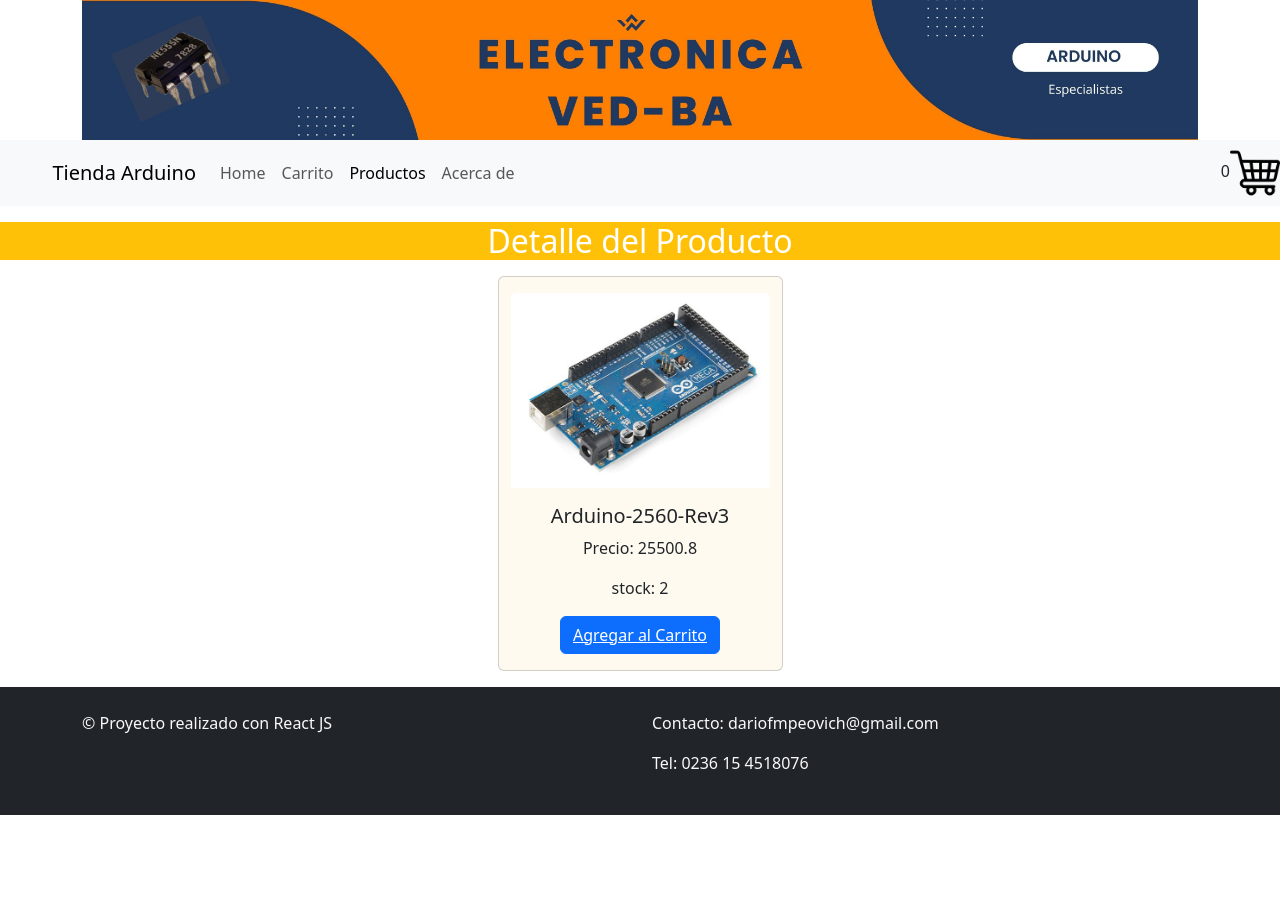
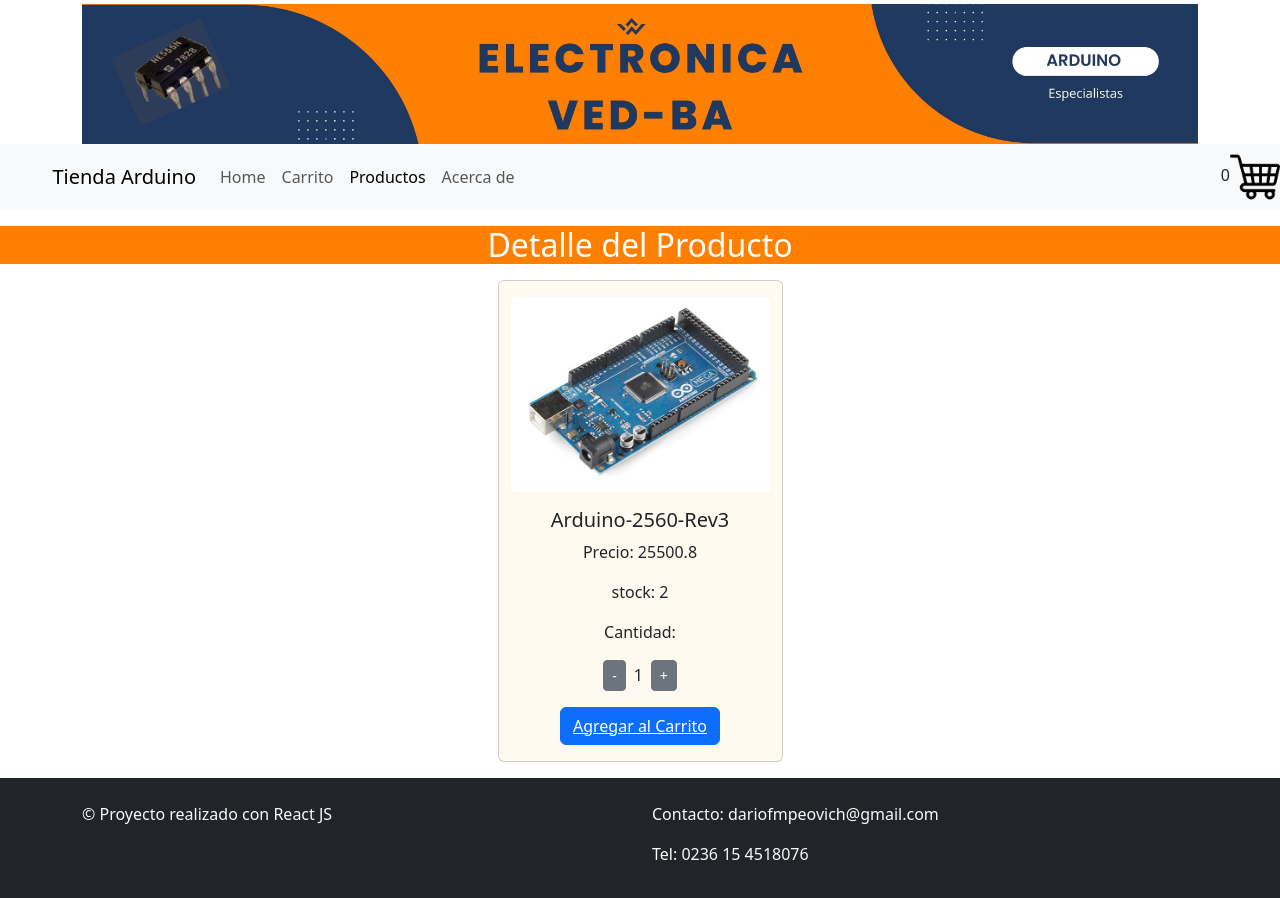
Before and after one commit to DarioPeovich/coderReactProyect, a React (Create React App) app: page /products/1iev5huuullk0xukk in a window 1280 px wide. Shown: the top 898 px of the page. Before the commit the page ends 815 px from the top, so only its background shows below. Built offline with nearby package versions, Linux system fonts and the light colour scheme.

Commit message:
Version 02-10-23_01

```diff
--- a/src/Pages/Home/Home.jsx
+++ b/src/Pages/Home/Home.jsx
@@ -34,6 +34,15 @@
       .catch((error) => {});
   }, []);
 
+    // Estilo para los h2
+    const h2Style = {
+      backgroundColor: "#FF8000",
+      color: "white",
+      textAlign: "center",
+      padding: "10px",
+      marginTop: "20px",
+    };
+
   return (
     <div>
       {/* Toast de carga */}
@@ -45,9 +54,9 @@
         <Toast.Body>Cargando productos en Oferta...</Toast.Body>
       </Toast>
 
-      <h2 className="mt-3 bg-warning text-white text-center">Novedades</h2>
+      <h2 style={h2Style}>Novedades</h2>
       <Listado productos={productosNovedades} />
-      <h2 className="mt-3 bg-warning text-white text-center">Ofertas</h2>
+      <h2 style={h2Style}>Ofertas</h2>
       <Listado productos={productosOfertas} />
     </div>
   );
--- a/src/Pages/Item/Item.jsx
+++ b/src/Pages/Item/Item.jsx
@@ -1,4 +1,4 @@
-import React from "react";
+import React, { useState } from "react";
 import { Link, useParams } from "react-router-dom";
 import { getItemById } from "../../Misc/Items";
 import { Button, Card, Container, Row } from "react-bootstrap";
@@ -7,11 +7,24 @@
 function Item() {
   const { itemId } = useParams();
   const producto = getItemById(itemId);
+  const [cantidad, setCantidad] = useState(1);
+  const incrementarCantidad = () => {
+    if (cantidad < producto.stock) {
+      setCantidad(cantidad + 1);
+    }
+  };
 
+  const decrementarCantidad = () => {
+    if (cantidad > 1) {
+      setCantidad(cantidad - 1);
+    }
+  };
+  const h2Style = {
+    backgroundColor: "#FF8000"
+  }
   return (
     <div>
-      {/* Utiliza clases de Bootstrap para hacer que la Card sea responsiva */}
-      <h2 className= "mt-3 bg-warning text-white text-center">Detalle del Producto</h2>
+      <h2 style={h2Style} className= "mt-3 text-white text-center">Detalle del Producto</h2>
       <Container className="mt-3">
         <Row xs={1} md={2} lg={4}>
 
@@ -21,6 +34,16 @@
               <Card.Title>{producto.descripcion}</Card.Title>
               <Card.Text>Precio: {producto.precioFinal}</Card.Text>
               <Card.Text>stock: {producto.stock}</Card.Text>
+
+              <div className="mb-3">
+                <p>Cantidad:</p>
+                <div className="d-flex justify-content-center align-items-center">
+                  <button className="btn btn-secondary btn-sm" onClick={decrementarCantidad}>-</button>
+                  <span className="mx-2">{cantidad}</span>
+                  <button className="btn btn-secondary btn-sm" onClick={incrementarCantidad}> + </button>
+                </div>
+              </div>
+
               <Button variant="primary">
                 <Link
                   to={`/products/${producto.id}`}
--- a/src/components/NavBar/NavBar.jsx
+++ b/src/components/NavBar/NavBar.jsx
@@ -14,7 +14,7 @@
         <img
           src="/img/electronica-BANNER.jpg"
           alt=""
-          className="img-fluid" // Clase para ajustar el ancho al 100%
+          className="mt-1 img-fluid" // Clase para ajustar el ancho al 100%
           style={{ maxHeight: '200px' }} // Establece la altura máxima en píxeles
         />
       </Container>
```
